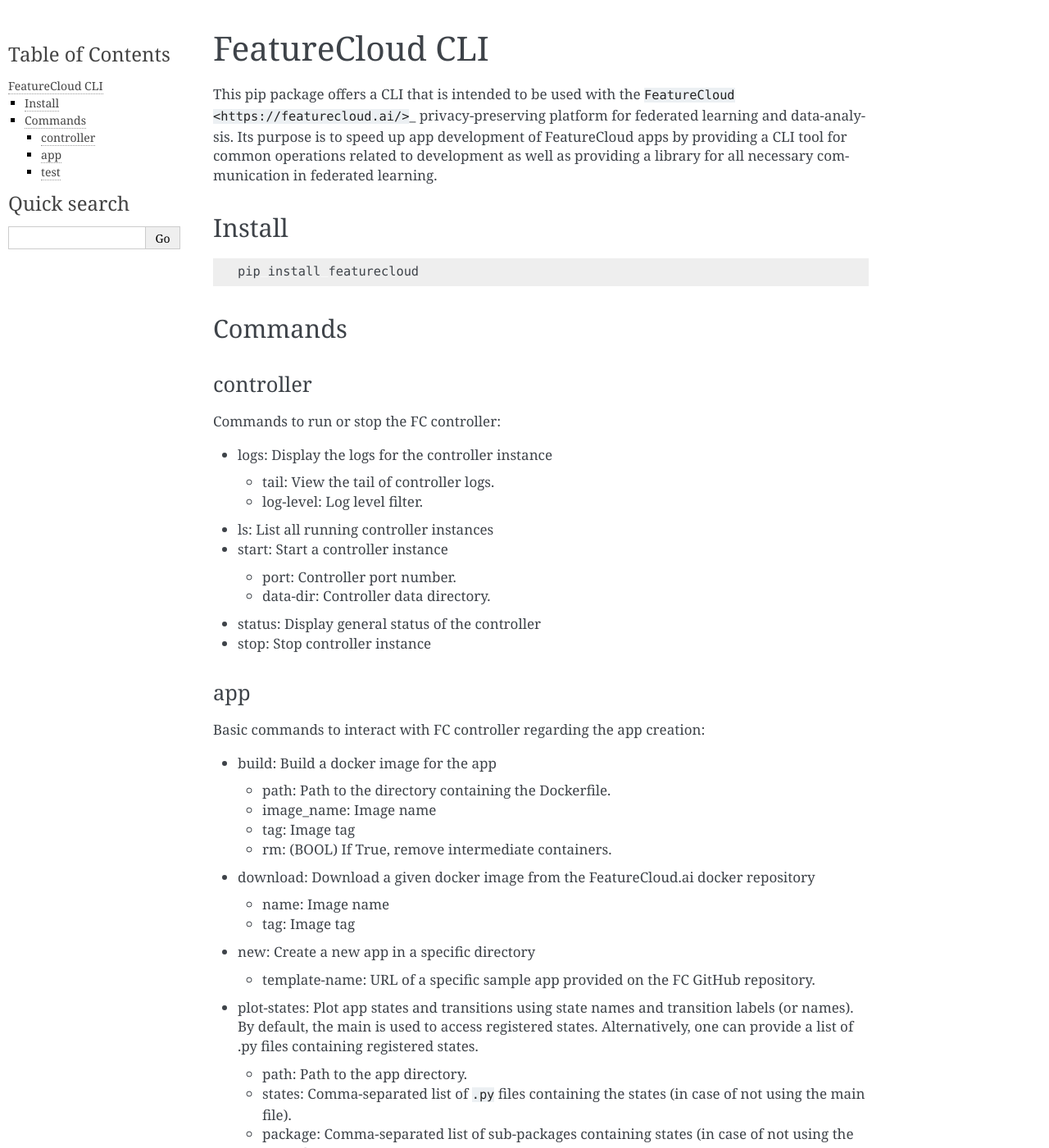
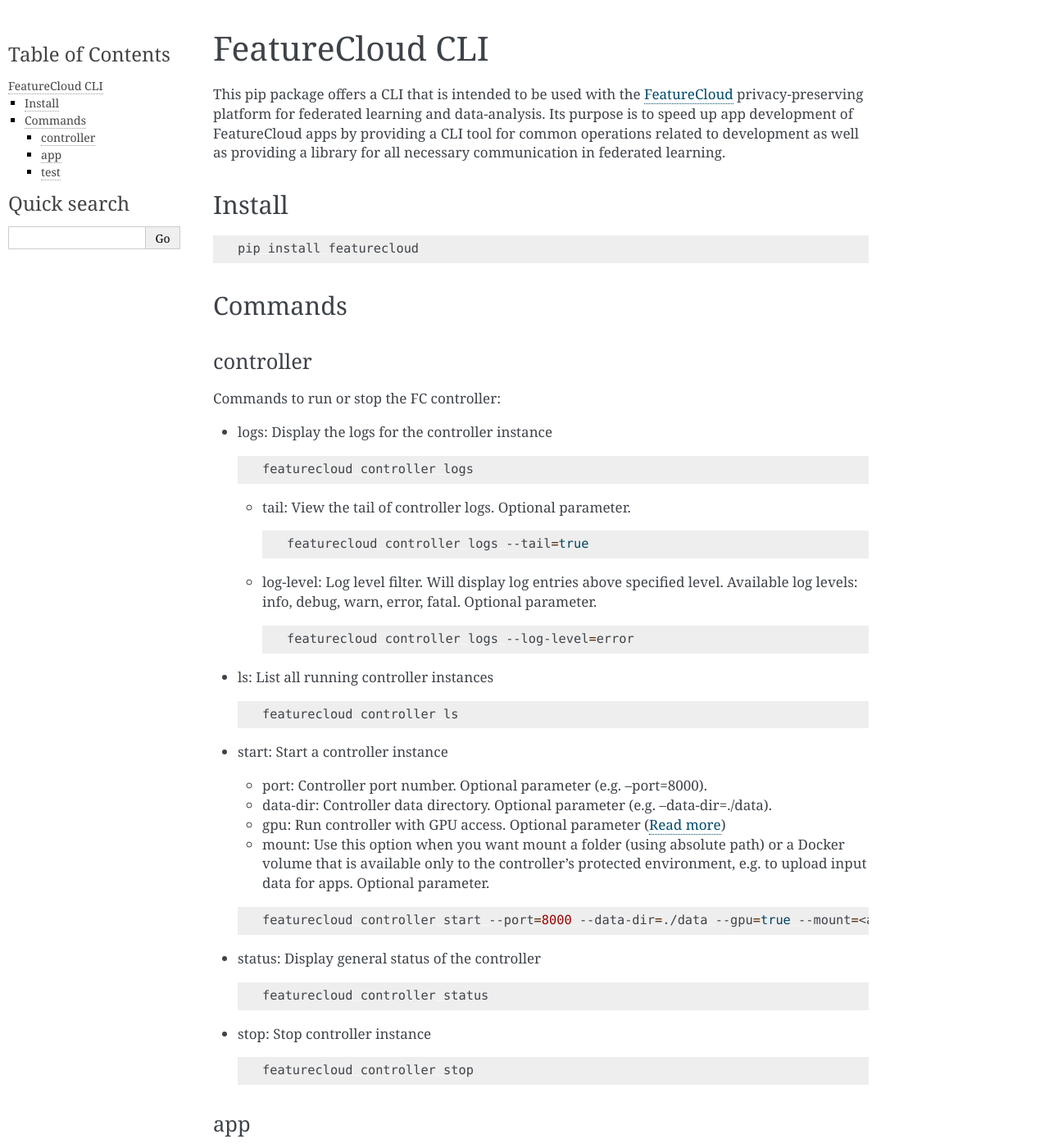
Before and after one commit to FeatureCloud/FeatureCloud, a Sphinx documentation site: the page built from docs/pip_package_doc.md, in a window 1280 px wide and 1400 px high. Shown: the whole window at 82% size. Built offline with Sphinx 7.4.7, drawn with Linux system fonts in a browser that asks for light colours; some of the changed text lies outside the part shown.

Commit message:
Pip package documentation: added examples, extended doc. Fixed example in commands.py

````diff
--- a/docs/getting_started.rst
+++ b/docs/getting_started.rst
@@ -2,8 +2,9 @@
 Getting Started
 ===============
 
-The FeatureCloud pip package
-----------------------------
+The FeatureCloud CLI
+--------------------
+The FeatureCloud CLI tool is available as a pip package.
 
 Prerequisites
 ^^^^^^^^^^^^^
--- a/docs/pip_package_doc.md
+++ b/docs/pip_package_doc.md
@@ -1,9 +1,6 @@
 # FeatureCloud CLI
-This pip package offers a CLI that is intended to be used with the `FeatureCloud <https://featurecloud.ai/>`_
-privacy-preserving platform for federated learning and data-analysis.
-Its purpose is to speed up app development of FeatureCloud apps by providing a
-CLI tool for common operations related to development as well as providing a
-library for all necessary communication in federated learning.
+This pip package offers a CLI that is intended to be used with the [FeatureCloud](https://featurecloud.ai/) privacy-preserving platform for federated learning and data-analysis.
+Its purpose is to speed up app development of FeatureCloud apps by providing a CLI tool for common operations related to development as well as providing a library for all necessary communication in federated learning.
 ## Install
 ```shell
 pip install featurecloud
@@ -12,36 +9,79 @@
 ### controller
 Commands to run or stop the FC controller:
 * logs: Display the logs for the controller instance
-  * tail: View the tail of controller logs.
-  * log-level: Log level filter.
+  ```shell
+  featurecloud controller logs
+  ```
+  * tail: View the tail of controller logs. Optional parameter.
+    ```shell
+    featurecloud controller logs --tail=true
+    ```
+  * log-level: Log level filter. Will display log entries above specified level. Available log levels: info, debug, warn, error, fatal. Optional parameter.
+    ```shell
+    featurecloud controller logs --log-level=error
+    ```
 * ls: List all running controller instances
+  ```shell
+  featurecloud controller ls
+  ```
 * start: Start a controller instance
-  * port: Controller port number.
-  * data-dir: Controller data directory.
+  * port: Controller port number. Optional parameter (e.g. --port=8000).
+  * data-dir: Controller data directory. Optional parameter (e.g. --data-dir=./data).
+  * gpu: Run controller with GPU access. Optional parameter ([Read more](https://medium.com/developing-federated-applications-in-featurecloud/run-featurecloud-applications-with-gpu-acceleration-39cfec98f952))
+  * mount: Use this option when you want mount a folder (using absolute path) or a Docker volume that is available only to the controller's protected environment, e.g. to upload input data for apps. Optional parameter.
+  ```shell
+  featurecloud controller start --port=8000 --data-dir=./data --gpu=true --mount=<absolute_path or volume name>
+  ```
 * status: Display general status of the controller
+  ```shell
+  featurecloud controller status
+  ```
 * stop: Stop controller instance
+  ```shell
+  featurecloud controller stop
+  ```
 ### app
-Basic commands to interact with FC controller regarding the app creation:
+Basic commands to interact with FC controller regarding the app creation ([Read more](https://medium.com/developing-federated-applications-in-featurecloud/create-your-first-featurecloud-app-daced512eb45)):
 * build: Build a docker image for the app
   * path: Path to the directory containing the Dockerfile.
   * image_name: Image name
-  * tag: Image tag
-  * rm: (BOOL) If True, remove intermediate containers.
+  * tag: Image tag. Optional parameter.
+  * rm: (BOOL) If True, remove intermediate containers.  Optional parameter.
+  ```shell
+  featurecloud app build ./my-app my-app:latest rm=true
+  ```
 * download: Download a given docker image from the FeatureCloud.ai docker repository
   * name: Image name
-  * tag: Image tag
+  * tag: Image tag. Optional parameter.
+  ```shell
+  featurecloud app download featurecloud.ai/my-app:latest
+  ```
 * new: Create a new app in a specific directory
   * template-name:  URL of a specific sample app provided on the FC GitHub repository.
+  ```shell
+  featurecloud app new --template-name=app-four my-app
+  ```
 * plot-states: Plot app states and transitions using state names and transition labels (or names). By default, the main is used to access registered states. Alternatively, one can provide a list of .py files containing registered states.
   * path: Path to the app directory.
   * states: Comma-separated list of `.py` files containing the states (in case of not using the main file).
   * package: Comma-separated list of sub-packages containing states (in case of not using the main file).
   * plot_name: The name of the output PNG plot file.
-* publish: Push the docker image to the FC docker repository (FC AI Store)
+  ```shell
+  featurecloud app plot-states /home/my-app mystates --states states.py --plot_name myplot
+  ```
+* publish: Push the docker image to the FC docker repository ([Read more](https://medium.com/developing-federated-applications-in-featurecloud/featurecloud-ai-store-publish-your-applications-2afb90c26a8d))
   * name: Image name
   * tag: Image tag
+  ```shell
+  featurecloud app publish my-app
+  ```
 * remove: Delete the docker image from the local hard drive
   * name: Image name
+  * all: TAG is the image versioning tag. If set to 'all', all versions will be deleted. Default: 'latest'. Optional parameter.
+  ```shell
+  featurecloud app remove my-app
+  ```
+
 ### test
 Commands to test app (or workflow of apps) execution:
 * delete: Delete a single test run or all test runs
@@ -67,6 +107,9 @@
   * channel: The communication channel to be used. It can be `local` or `internet`.
   * query-interval: (INTEGER) The interval (in seconds) after how many seconds the status call will be performed.
   * download-results: (TEXT) A directory name where to download results. This will be created into the `/data/tests` directory.
+  ```shell
+  featurecloud test start --controller-host=http://localhost:8000 --app-image=my-app --query-interval=1 --client-dirs=.,.
+  ```
 * stop: Stop a single test run
   * controller-host: Address of the running controller instance.
   * test-id: The test id of the test to be stopped. [required]
````
Also changed, not shown: 1 other file.
